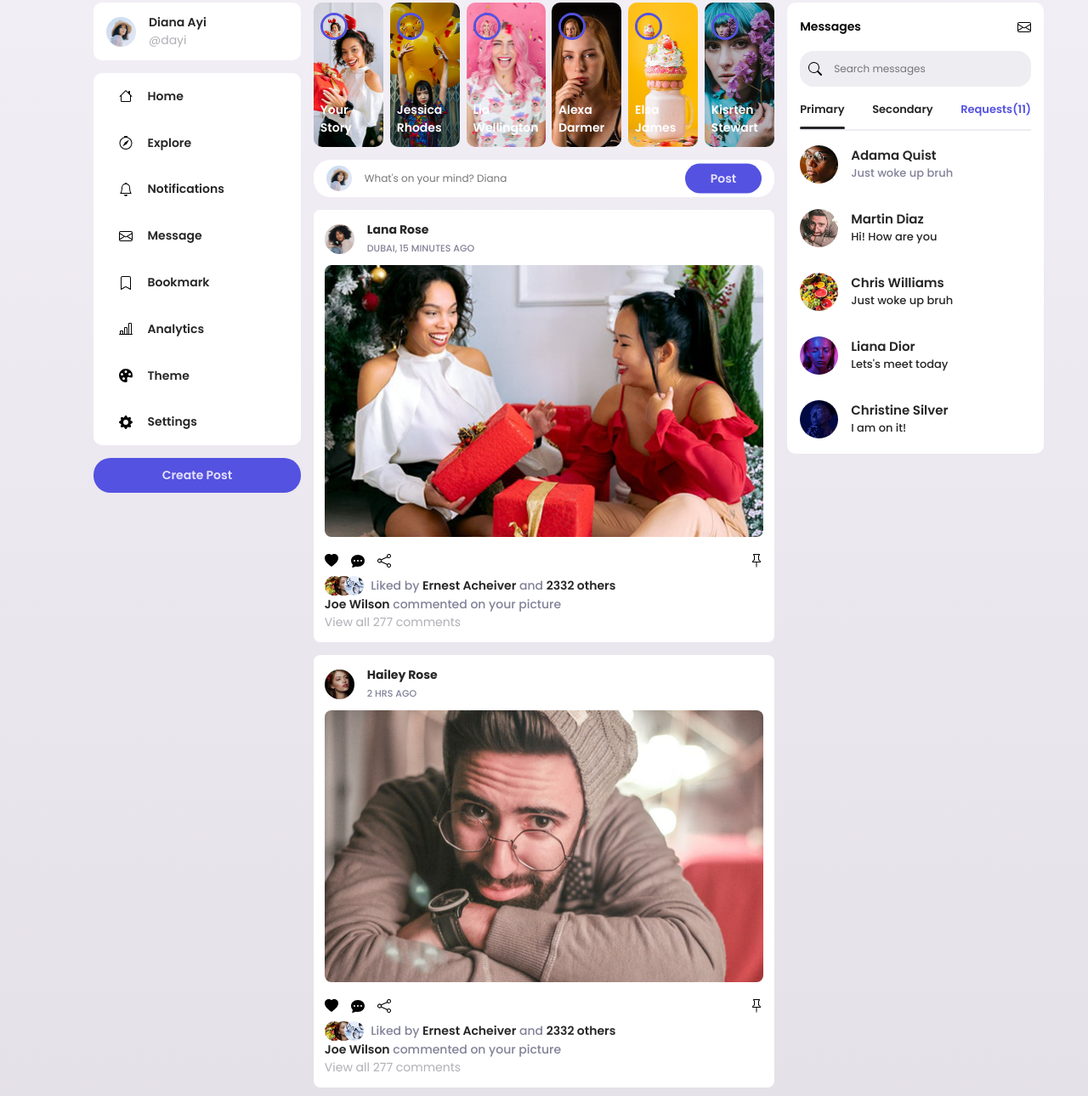
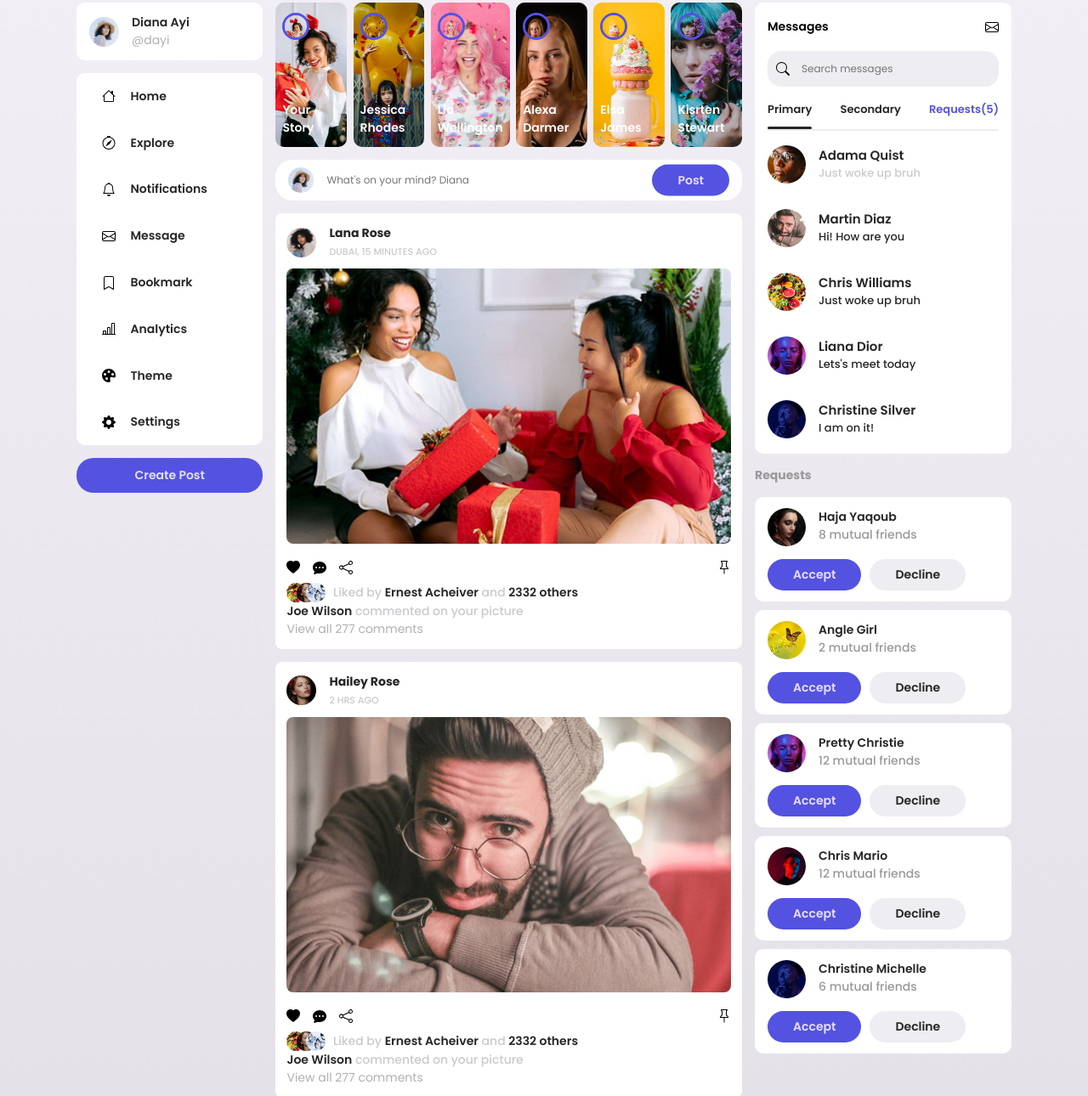
Before and after one commit to AbdulSamadCodes/Social-media-website-homePage-Tailwind-CSS-, a website: page index.html in a window 1280 px wide. Shown: the part 67-1357 px from the top of the page at 85% size. Drawn offline with nearby package versions, Linux system fonts and the light colour scheme.

Commit message:
Desktop design completed

```diff
--- a/Styles/custom__utility__classes.css
+++ b/Styles/custom__utility__classes.css
@@ -10,6 +10,10 @@
   color:var(--clr-text-light);
 }
 
+.text-gray {
+  color:var(--clr-text-gray);
+}
+
 .primary-bg {
   background-color:var(--clr-primary-bg);
 }
--- a/Styles/global__custom__properties.css
+++ b/Styles/global__custom__properties.css
@@ -1,18 +1,18 @@
 :root {
   /* spacings */
   --wrapper-container-padding: 1rem 2rem;
-  --primary-btn-padding: 1rem 3rem;
+  --btn-padding: 0.8rem 3rem;
   --main-container-padding-block:6rem;
 
   --main-wrapper-gap: 1.5rem;
-  --main-wrapper-columns:23% 1fr 23%;
+  --main-wrapper-columns:0.4fr 1fr 0.4fr;
 
   --sidebar-padding-block: 1.3rem;
   --sidebar-padding-inline: 1.5rem;
   --sidebar-radius: 1rem;
 
   /* widths */
-  --wrapper-container-maxwidth: 110rem;
+  --wrapper-container-maxwidth: 114rem;
   --header-searchbar-width: 40rem;
 
   /* typography */
@@ -25,8 +25,9 @@
   --clr-primary-bg: hsl(0, 100%, 100%);
   --clr-secondary-bg:hsl(240, 17%, 94%);
   --clr-text-primary: hsl(0, 0%, 15%);
-  --clr-text-secondary:hsl(240, 10%, 55%)  ;
+  --clr-text-secondary:hsl(240, 5%, 80%)  ;
   --clr-text-light: hsl(240, 5%, 70%);
+  --clr-text-gray:hsl(0,0%,60%);
 
   --clr-font-theme: hsl(241, 70%, 60%);
   --clr-primarybtn: hsl(250, 72%, 93%);
--- a/Styles/main__styles.css
+++ b/Styles/main__styles.css
@@ -1,4 +1,5 @@
 /* general styles */
+
 .wrapper-container {
   max-width: var(--wrapper-container-maxwidth);
   padding: var(--wrapper-container-padding);
@@ -65,7 +66,6 @@
 
 .main-container > .wrapper-container {
   grid-template-columns: var(--main-wrapper-columns);
-
   gap: var(--main-wrapper-gap);
 }
 
@@ -107,16 +107,16 @@
   transition: background-color 200ms ease, width 200ms ease;
 }
 
-/* .nav__item:first-child {
-  border-radius: calc(var(--sidebar-radius));
-} */
-
 .nav__item:is(:hover, :focus, :focus-visible) {
   background-color: var(--clr-secondary-bg);
 }
 
 .nav__item:is(:hover, :focus, :focus-visible)::before {
   width: 0.6rem;
+}
+
+.create__post-btn {
+  --btn-padding:1rem 3rem;
 }
 
 /* main content */
@@ -150,7 +150,7 @@
 }
 
 .post-input-wrapper {
-  padding: 1.3rem 0rem 1.3rem 6rem;
+  padding: 1.5rem 0rem 1.5rem 6rem;
   border-radius: 2rem;
 }
 .post-input-wrapper > .user-profile {
@@ -283,3 +283,14 @@
 .message-text {
   font-size: calc(var(--fs-body) - 0.1rem);
 }
+
+.request__user-profile {
+  --width:4.5rem;
+
+  width:var(--width);
+}
+
+.request-wrapper {
+  padding:var(--sidebar-padding-block) var(--sidebar-padding-inline);
+  border-radius:var(--sidebar-radius);
+}
--- a/Styles/output.css
+++ b/Styles/output.css
@@ -18,8 +18,8 @@
   z-index: -10
 }
 
-.z-10 {
-  z-index: 10
+.z-30 {
+  z-index: 30
 }
 
 .z-50 {
@@ -59,24 +59,12 @@
   min-width: fit-content
 }
 
-.flex-1 {
-  flex: 1 1 0%
-}
-
 .shrink-0 {
   flex-shrink: 0
 }
 
-.grow {
-  flex-grow: 1
-}
-
 .cursor-pointer {
   cursor: pointer
-}
-
-.grid-cols-3 {
-  grid-template-columns: repeat(3, minmax(0, 1fr))
 }
 
 .flex-col {
@@ -103,6 +91,10 @@
   gap: 2.5rem
 }
 
+.gap-12 {
+  gap: 3rem
+}
+
 .gap-3 {
   gap: 0.75rem
 }
@@ -123,34 +115,12 @@
   gap: 1.75rem
 }
 
-.gap-2 {
-  gap: 0.5rem
-}
-
-.gap-8 {
-  gap: 2rem
-}
-
-.gap-12 {
-  gap: 3rem
-}
-
 .overflow-hidden {
   overflow: hidden
 }
 
 .rounded-full {
   border-radius: 9999px
-}
-
-.bg-red-600 {
-  --tw-bg-opacity: 1;
-  background-color: rgb(220 38 38 / var(--tw-bg-opacity))
-}
-
-.bg-red-500 {
-  --tw-bg-opacity: 1;
-  background-color: rgb(239 68 68 / var(--tw-bg-opacity))
 }
 
 .bg-cover {
@@ -164,18 +134,6 @@
 .object-cover {
   -o-object-fit: cover;
      object-fit: cover
-}
-
-.pb-7 {
-  padding-bottom: 1.75rem
-}
-
-.pb-3 {
-  padding-bottom: 0.75rem
-}
-
-.pb-4 {
-  padding-bottom: 1rem
 }
 
 .pb-5 {
@@ -194,16 +152,6 @@
 .text-sm {
   font-size: 0.875rem;
   line-height: 1.25rem
-}
-
-.text-lg {
-  font-size: 1.125rem;
-  line-height: 1.75rem
-}
-
-.text-xl {
-  font-size: 1.25rem;
-  line-height: 1.75rem
 }
 
 .font-bold {
--- a/Styles/reused_styles.css
+++ b/Styles/reused_styles.css
@@ -1,8 +1,17 @@
 .primary-btn {
-  display:grid;
-  place-content:center;
+  display: grid;
+  place-content: center;
   background-color: var(--clr-font-theme);
   color: var(--clr-primarybtn);
-  padding: var(--primary-btn-padding);
+  padding: var(--btn-padding);
   border-radius: 2rem;
 }
+
+.secondary-btn {
+  display: grid;
+  place-content: center;
+  background-color: var(--clr-text-secondary);
+  color: var(--clr-text-primary);
+  padding: var(--btn-padding);
+  border-radius: 2rem;
+}
--- a/index.html
+++ b/index.html
@@ -33,7 +33,7 @@
 <body>
 
   <!-- header -->
-  <header class="header fixed w-full primary-bg z-10">
+  <header class="header fixed w-full primary-bg z-50">
     <div class="wrapper-container flex items-center justify-between me-auto ms-auto">
       <div class="logo">
         <a href="#" class="text-3xl font-bold text-primary">nokoSocial</a>
@@ -59,7 +59,7 @@
   <main class="main-container">
     <div class="wrapper-container grid ms-auto me-auto relative">
       <!-- primary sidebar   -->
-      <aside class="sidebar primary-sidebar grid gap-6 sticky z-50">
+      <aside class="sidebar primary-sidebar grid gap-6 sticky z-30">
         <div class="user__info primary-bg">
           <div class="user-info-wrapper flex items-center gap-6 shrink-0 flex-wrap">
             <div class="user-profile overflow-hidden rounded-full">
@@ -75,17 +75,17 @@
 
         <div class="sidebar-nav primary-bg overflow-hidden relative" data-sidebar-nav>
           <ul class="nav__list grid">
-            <li class="nav__item flex items-center gap-7 relative cursor-pointer special">
+            <li class="nav__item flex flex-wrap items-center gap-7 relative cursor-pointer special">
               <span><img src="assets/icons/house.svg"></img></span>
               <p class="nav__link font-semibold text-primary">Home</p>
             </li>
 
-            <li class="nav__item flex items-center gap-7 cursor-pointer relative">
+            <li class="nav__item flex flex-wrap items-center gap-7 cursor-pointer relative">
               <span><img src="assets/icons/compass.svg"></img></span>
               <p class="nav__link font-semibold text-primary">Explore</p>
             </li>
 
-            <li class="nav__item flex items-center gap-7 cursor-pointer relative notifications-link"
+            <li class="nav__item flex flex-wrap items-center gap-7 cursor-pointer relative notifications-link"
               data-notification-link>
               <span><img src="assets/icons/bell.svg"></img></span>
               <p class="nav__link font-semibold text-primary">Notifications</p>
@@ -164,22 +164,22 @@
               </div>
             </li>
 
-            <li class="nav__item flex items-center gap-7 cursor-pointer relative">
+            <li class="nav__item flex flex-wrap items-center gap-7 cursor-pointer relative">
               <span><img src="assets/icons/envelope.svg"></img></span>
               <p class="nav__link font-semibold text-primary">Message</p>
             </li>
 
-            <li class="nav__item flex items-center gap-7 cursor-pointer relative">
+            <li class="nav__item flex flex-wrap items-center gap-7 cursor-pointer relative">
               <span><img src="assets/icons/bookmark.svg"></img></span>
               <p class="nav__link font-semibold text-primary">Bookmark</p>
             </li>
 
-            <li class="nav__item flex items-center gap-7 cursor-pointer relative">
+            <li class="nav__item flex flex-wrap items-center gap-7 cursor-pointer relative">
               <span><img src="assets/icons/bar-chart-line.svg"></img></span>
               <p class="nav__link font-semibold text-primary">Analytics</p>
             </li>
 
-            <li class="nav__item flex items-center gap-7 cursor-pointer relative">
+            <li class="nav__item flex flex-wrap items-center gap-7 cursor-pointer relative">
               <span><img src="assets/icons/palette-fill.svg"></img></span>
               <p class="nav__link font-semibold text-primary">Theme</p>
             </li>
@@ -576,10 +576,10 @@
       </div>
     </div>
 
-     </article>
+      </article>
 
-    <!-- secondary sidebar -->
-    <aside class="sidebar secondary-sidebar grid gap-6">
+      <!-- secondary sidebar -->
+      <aside class="sidebar secondary-sidebar grid gap-6">
       <div class="messages-wrapper primary-bg grid gap-7">
 
         <div class="flex items-center justify-between">
@@ -599,7 +599,7 @@
           <a
             class="tab relative  pb-5  text-center overflow-hidden font-semibold text-primary cursor-pointer">Secondary</a>
           <a
-            class="tab relative  pb-5  text-center overflow-hidden font-semibold  cursor-pointer request-tab">Requests(11)</a>
+            class="tab relative  pb-5  text-center overflow-hidden font-semibold  cursor-pointer request-tab">Requests(5)</a>
         </div>
 
         <div class="messages grid gap-12">
@@ -676,7 +676,111 @@
         </div>
       </div>
 
-    </aside>
+      <p class="requests__title text-gray
+       font-bold">Requests</p>
+
+      <div class="requests-wrapper grid gap-4">
+        <div class="request-wrapper primary-bg gap-6 grid">
+          <div class="flex gap-6">
+            <div class="request__user-profile overflow-hidden rounded-full">
+              <img src="assets/images/profile-12.jpg">
+            </div>
+
+            <div class="request-sendername">
+              <p class="text-primary font-semibold">Haja Yaqoub</p>
+              <p class="text-gray font-medium">8 mutual friends</p>
+            </div>
+          </div>
+
+          <div class="requests__btn-group flex gap-4">
+            <button class="primary-btn font-semibold">Accept</button>
+
+            <button class="secondary-btn secondary-bg font-semibold">Decline</button>
+          </div>
+        </div>
+
+        <div class="request-wrapper primary-bg gap-6 grid">
+          <div class="flex gap-6">
+            <div class="request__user-profile overflow-hidden rounded-full">
+              <img src="assets/images/profile-14.jpg">
+            </div>
+
+            <div>
+              <p class="text-primary font-semibold request-sendername capitalize">Angle Girl</p>
+              <p class="text-gray font-medium">2 mutual friends</p>
+            </div>
+          </div>
+
+          <div class="requests__btn-group flex gap-4">
+            <button class="primary-btn font-semibold">Accept</button>
+
+            <button class="secondary-btn secondary-bg font-semibold">Decline</button>
+          </div>
+        </div>
+
+
+        <div class="request-wrapper primary-bg gap-6 grid">
+          <div class="flex gap-6">
+            <div class="request__user-profile overflow-hidden rounded-full">
+              <img src="assets/images/profile-10.jpg">
+            </div>
+
+            <div>
+              <p class="text-primary font-semibold request-sendername capitalize">Pretty Christie</p>
+              <p class="text-gray font-medium">12 mutual friends</p>
+            </div>
+          </div>
+
+          <div class="requests__btn-group flex gap-4">
+            <button class="primary-btn font-semibold">Accept</button>
+
+            <button class="secondary-btn secondary-bg font-semibold">Decline</button>
+          </div>
+        </div>
+
+        <div class="request-wrapper primary-bg gap-6 grid">
+          <div class="flex gap-6">
+            <div class="request__user-profile overflow-hidden rounded-full">
+              <img src="assets/images/profile-8.jpg">
+            </div>
+
+            <div>
+              <p class="text-primary font-semibold request-sendername capitalize">Chris Mario</p>
+              <p class="text-gray font-medium">12 mutual friends</p>
+            </div>
+          </div>
+
+          <div class="requests__btn-group flex gap-4">
+            <button class="primary-btn font-semibold">Accept</button>
+
+            <button class="secondary-btn secondary-bg font-semibold">Decline</button>
+          </div>
+        </div>
+
+
+        <div class="request-wrapper primary-bg gap-6 grid">
+          <div class="flex gap-6">
+            <div class="request__user-profile overflow-hidden rounded-full">
+              <img src="assets/images/profile-7.jpg">
+            </div>
+
+            <div>
+              <p class="text-primary font-semibold request-sendername capitalize">Christine Michelle</p>
+              <p class="text-gray font-medium">6 mutual friends</p>
+            </div>
+          </div>
+
+          <div class="requests__btn-group flex gap-4">
+            <button class="primary-btn font-semibold">Accept</button>
+
+            <button class="secondary-btn secondary-bg font-semibold">Decline</button>
+          </div>
+        </div>
+
+
+      </div>
+
+      </aside>
 
     </div>
   </main>
--- a/src/interactions.js
+++ b/src/interactions.js
@@ -1,7 +1,6 @@
 //function to handle notifications
-function notificationHandler() {
+function notificationsHandler() {
   const notificationWrapper = document.querySelector("[data-notification-wrapper]");
-  const notificationLink = document.querySelector("[data-notification-link]");
   const sidebarNav = document.querySelector("[data-sidebar-nav]");
 
   document.addEventListener("click", (event) => {
@@ -15,6 +14,8 @@ function notificationHandler() {
     notificationWrapper.classList.remove("show");
   });
 }
+
+notificationsHandler();
 
 //function to handle messages tabs
 function tabsHandler() {
```
